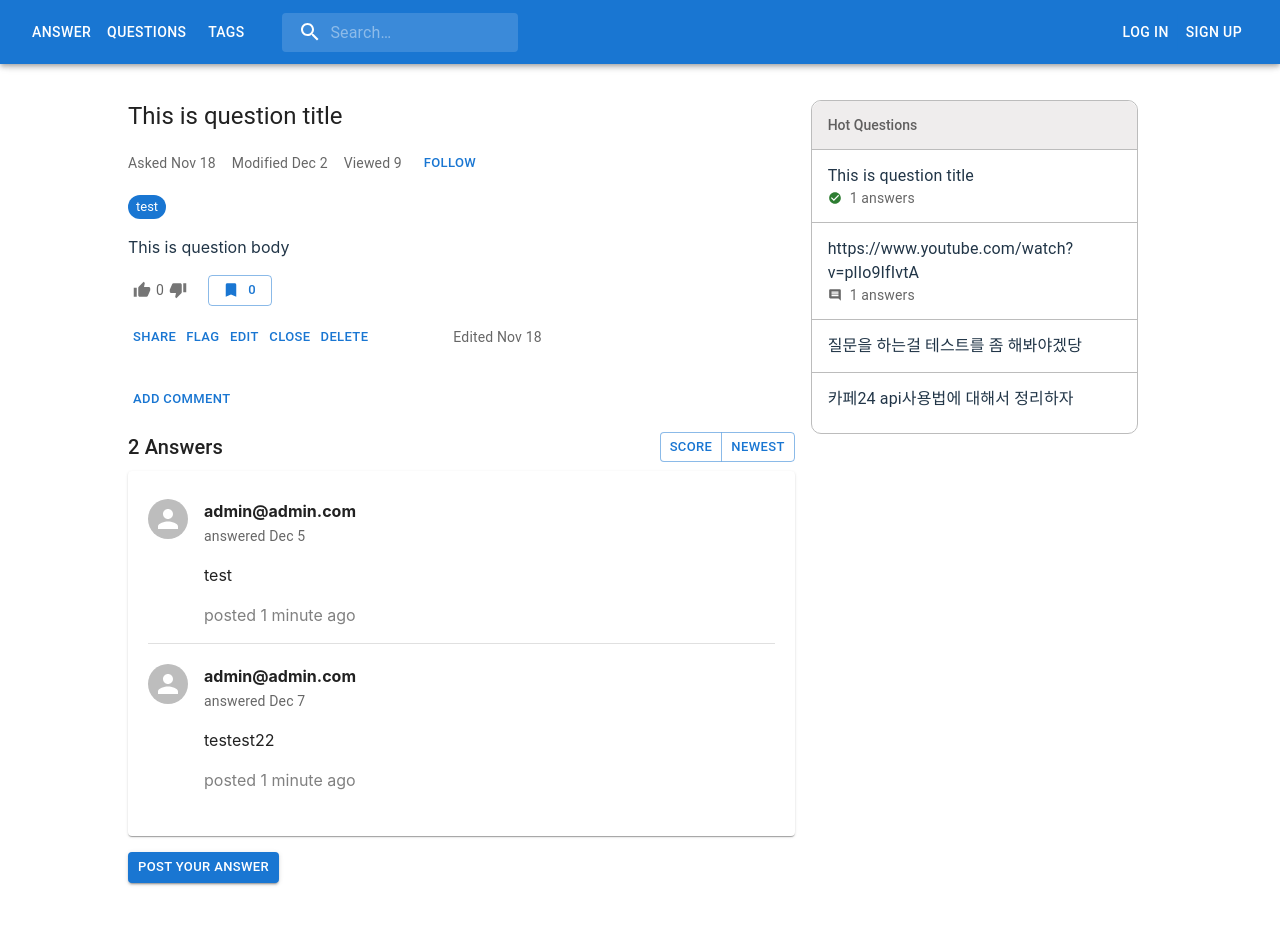
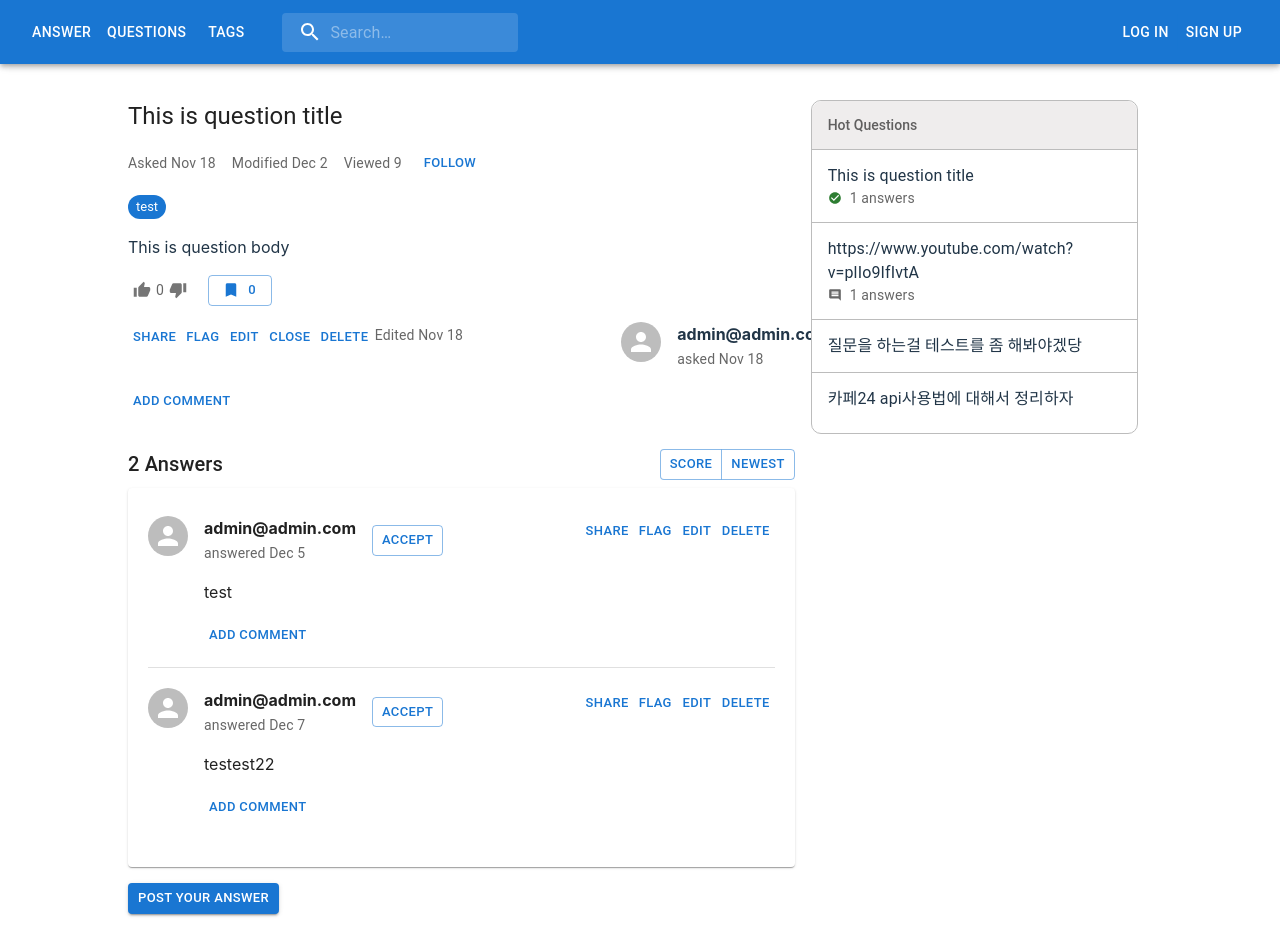
Before and after one commit to JJakDDo/answer, a React (Vite) app in the folder frontend/: page /questions/10010000000000001 in a window 1280 px wide. Before the commit the page ends 899 px from the top, so only its background shows below. Built offline with nearby package versions, Linux system fonts and the light colour scheme.

Commit message:
feat: implement question details component

```diff
--- a/frontend/package.json
+++ b/frontend/package.json
@@ -18,6 +18,7 @@
     "react": "^18.2.0",
     "react-dom": "^18.2.0",
     "react-query": "^3.39.2",
+    "react-quill": "^2.0.0",
     "react-router-dom": "^6.4.4"
   },
   "devDependencies": {
--- a/frontend/src/components/Answers/index.jsx
+++ b/frontend/src/components/Answers/index.jsx
@@ -21,6 +21,7 @@ import { useGetQuestions } from "../../hooks/questions";
 import { convertDateToText } from "../../utils/convertDateToText";
 
 import answers from "./mockData.json";
+import Comments from "../Comments";
 
 export default function Answers() {
   // const { data: questions } = useGetQuestions();
@@ -60,6 +61,7 @@ export default function Answers() {
                   <Avatar src={answer.user_info.avatar} />
                 </Grid>
                 <Grid justifyContent="left" item xs zeroMinWidth>
+                  <Box sx={{ display: "flex", alignItems: "center", gap: 2 }}>
                     <Box>
                       <h4 style={{ margin: 0, textAlign: "left" }}>
                         {answer.user_info.display_name}
@@ -72,10 +74,26 @@ export default function Answers() {
                         answered {convertDateToText(answer.create_time)}
                       </Typography>
                     </Box>
+                    <Button variant="outlined" size="small">
+                      Accept
+                    </Button>
+                  </Box>
                   <p style={{ textAlign: "left" }}>{Parser(answer.html)}</p>
-                  <p style={{ textAlign: "left", color: "gray" }}>
-                    posted 1 minute ago
-                  </p>
+                  <Comments />
+                </Grid>
+                <Grid sx={{ textAlign: "right" }} item xs zeroMinWidth>
+                  <ButtonGroup variant="text" size="small">
+                    <Button sx={{ borderRight: "none !important" }}>
+                      Share
+                    </Button>
+                    <Button sx={{ borderRight: "none !important" }}>
+                      Flag
+                    </Button>
+                    <Button sx={{ borderRight: "none !important" }}>
+                      Edit
+                    </Button>
+                    <Button>Delete</Button>
+                  </ButtonGroup>
                 </Grid>
               </Grid>
             </React.Fragment>
--- /dev/null
+++ b/frontend/src/components/Comments/index.jsx
@@ -0,0 +1,49 @@
+import React, { useState } from "react";
+import Button from "@mui/material/Button";
+import Grid from "@mui/material/Grid";
+import Typography from "@mui/material/Typography";
+import TextField from "@mui/material/TextField";
+
+export default function Comments() {
+  const [showComment, setShowComment] = useState(false);
+
+  const toggleShowComment = () => {
+    setShowComment((prev) => !prev);
+  };
+
+  return (
+    <>
+      <Button
+        variant="text"
+        size="small"
+        onClick={toggleShowComment}
+        sx={{ mb: 2 }}
+      >
+        Add Comment
+      </Button>
+      {showComment && (
+        <Grid container spacing={1}>
+          <Grid item xs={12} lg={8}>
+            <TextField
+              id="outlined-basic"
+              variant="outlined"
+              size="small"
+              sx={{ width: "100%" }}
+            />
+            <Typography
+              component="span"
+              variant="caption"
+              color="text.secondary"
+            >
+              Use comments to ask for more information or suggest improvements.
+              Avoid answering questions in comments.
+            </Typography>
+          </Grid>
+          <Grid item xs={12} lg={4}>
+            <Button variant="contained">Add Comment</Button>
+          </Grid>
+        </Grid>
+      )}
+    </>
+  );
+}
--- a/frontend/src/components/Details/index.jsx
+++ b/frontend/src/components/Details/index.jsx
@@ -1,6 +1,9 @@
 import React, { useState, useEffect } from "react";
 import Parser from "html-react-parser";
 import { Link, useParams } from "react-router-dom";
+import ReactQuill from "react-quill";
+import "react-quill/dist/quill.snow.css";
+import Avatar from "@mui/material/Avatar";
 import Box from "@mui/material/Box";
 import Button from "@mui/material/Button";
 import ButtonGroup from "@mui/material/ButtonGroup";
@@ -24,6 +27,7 @@ import { convertDateToText } from "../../utils/convertDateToText";
 
 import questions from "../QuestionList/mockData.json";
 import Answers from "../Answers";
+import Comments from "../Comments";
 
 export default function Details() {
   // const { data: questions } = useGetQuestions();
@@ -32,6 +36,7 @@ export default function Details() {
     questions.find((question) => question.id === id)
   );
   const [showComment, setShowComment] = useState(false);
+  const [showEditor, setShowEditor] = useState(false);
 
   const toggleShowComment = () => {
     setShowComment((prev) => !prev);
@@ -116,15 +121,15 @@ export default function Details() {
         </Button>
       </Box>
 
-      <Box
+      <Grid
+        container
         sx={{
           mt: 2,
           mb: 2,
-          display: "flex",
           gap: 10,
-          alignItems: "center",
         }}
       >
+        <Grid item xs={12} md={3}>
           <ButtonGroup variant="text" size="small">
             <Button sx={{ borderRight: "none !important" }}>Share</Button>
             <Button sx={{ borderRight: "none !important" }}>Flag</Button>
@@ -132,40 +137,37 @@ export default function Details() {
             <Button sx={{ borderRight: "none !important" }}>Close</Button>
             <Button>Delete</Button>
           </ButtonGroup>
+        </Grid>
+        <Grid item xs={12} md={3}>
           <Typography component="span" variant="body2" color="text.secondary">
             Edited {convertDateToText(question.edit_time)}
           </Typography>
+        </Grid>
+        <Grid item xs={12} md={3}>
+          <Grid container wrap="nowrap" spacing={2}>
+            <Grid item>
+              <Avatar src={question.user_info.avatar} />
+            </Grid>
+            <Grid justifyContent="left" item xs zeroMinWidth>
+              <Box sx={{ display: "flex", alignItems: "center", gap: 2 }}>
+                <Box>
+                  <h4 style={{ margin: 0, textAlign: "left" }}>
+                    {question.user_info.display_name}
+                  </h4>
+                  <Typography
+                    component="span"
+                    variant="body2"
+                    color="text.secondary"
+                  >
+                    asked {convertDateToText(question.create_time)}
+                  </Typography>
                 </Box>
-
-      <Box
-        sx={{
-          mt: 4,
-          mb: 2,
-        }}
-      >
-        <Button variant="text" size="small" onClick={toggleShowComment}>
-          Add Comment
-        </Button>
               </Box>
-      {showComment && (
-        <Grid container spacing={1}>
-          <Grid item xs={12} lg={8}>
-            <TextField
-              id="outlined-basic"
-              variant="outlined"
-              size="small"
-              sx={{ width: "100%" }}
-            />
-            <Typography component="span" variant="body2" color="text.secondary">
-              Use comments to ask for more information or suggest improvements.
-              Avoid answering questions in comments.
-            </Typography>
-          </Grid>
-          <Grid item xs={12} lg={4}>
-            <Button variant="contained">Add Comment</Button>
             </Grid>
           </Grid>
-      )}
+        </Grid>
+      </Grid>
+      <Comments />
 
       <Box
         sx={{
@@ -182,10 +184,26 @@ export default function Details() {
           mb: 2,
         }}
       >
+        {showEditor ? (
+          <Box>
+            <Typography component="span" variant="h6" color="text.primary">
+              Your Answer
+            </Typography>
+            <ReactQuill style={{ marginTop: "10px", marginBottom: "10px" }} />
             <Button variant="contained" size="small">
               Post your answer
             </Button>
           </Box>
+        ) : (
+          <Button
+            variant="contained"
+            size="small"
+            onClick={() => setShowEditor(true)}
+          >
+            Post your answer
+          </Button>
+        )}
+      </Box>
     </Box>
   );
 }
--- a/frontend/src/components/TagList/index.jsx
+++ b/frontend/src/components/TagList/index.jsx
@@ -17,7 +17,6 @@ import tags from "./mockData.json";
 const Item = styled(Paper)(({ theme }) => ({
   backgroundColor: theme.palette.mode === "dark" ? "#1A2027" : "#fff",
   ...theme.typography.body2,
-  padding: theme.spacing(1),
   color: theme.palette.text.secondary,
   display: "flex",
   flexDirection: "column",
--- a/frontend/src/index.css
+++ b/frontend/src/index.css
@@ -56,6 +56,10 @@ button:focus-visible {
   outline: none;
 }
 
+.ql-editor {
+  min-height: 300px;
+}
+
 @media (prefers-color-scheme: light) {
   :root {
     color: #213547;
```
Also changed, not shown: 1 other file (tests, documents, lock files or other folders). Lines whose indentation alone changed are shown as unchanged.
